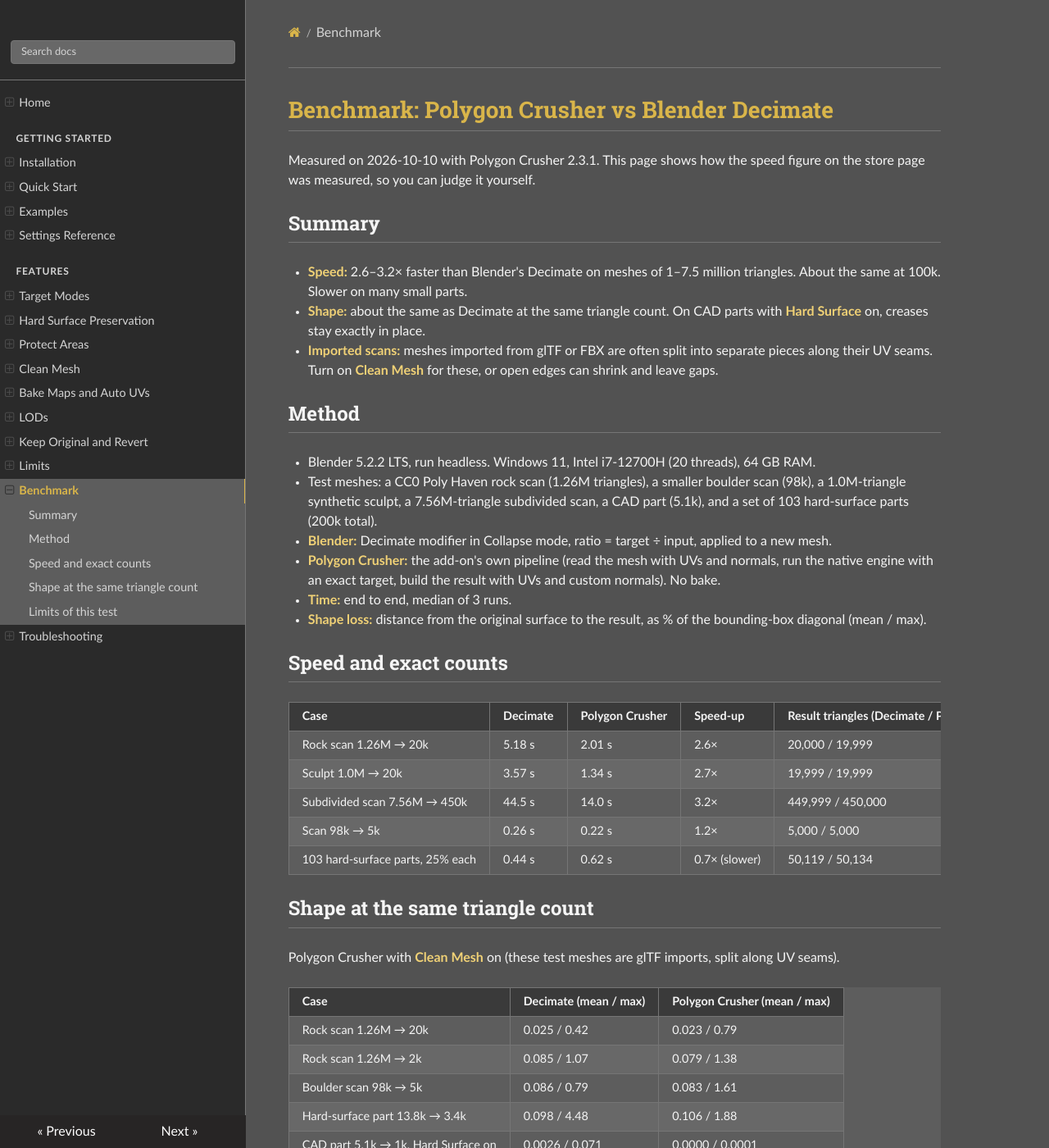
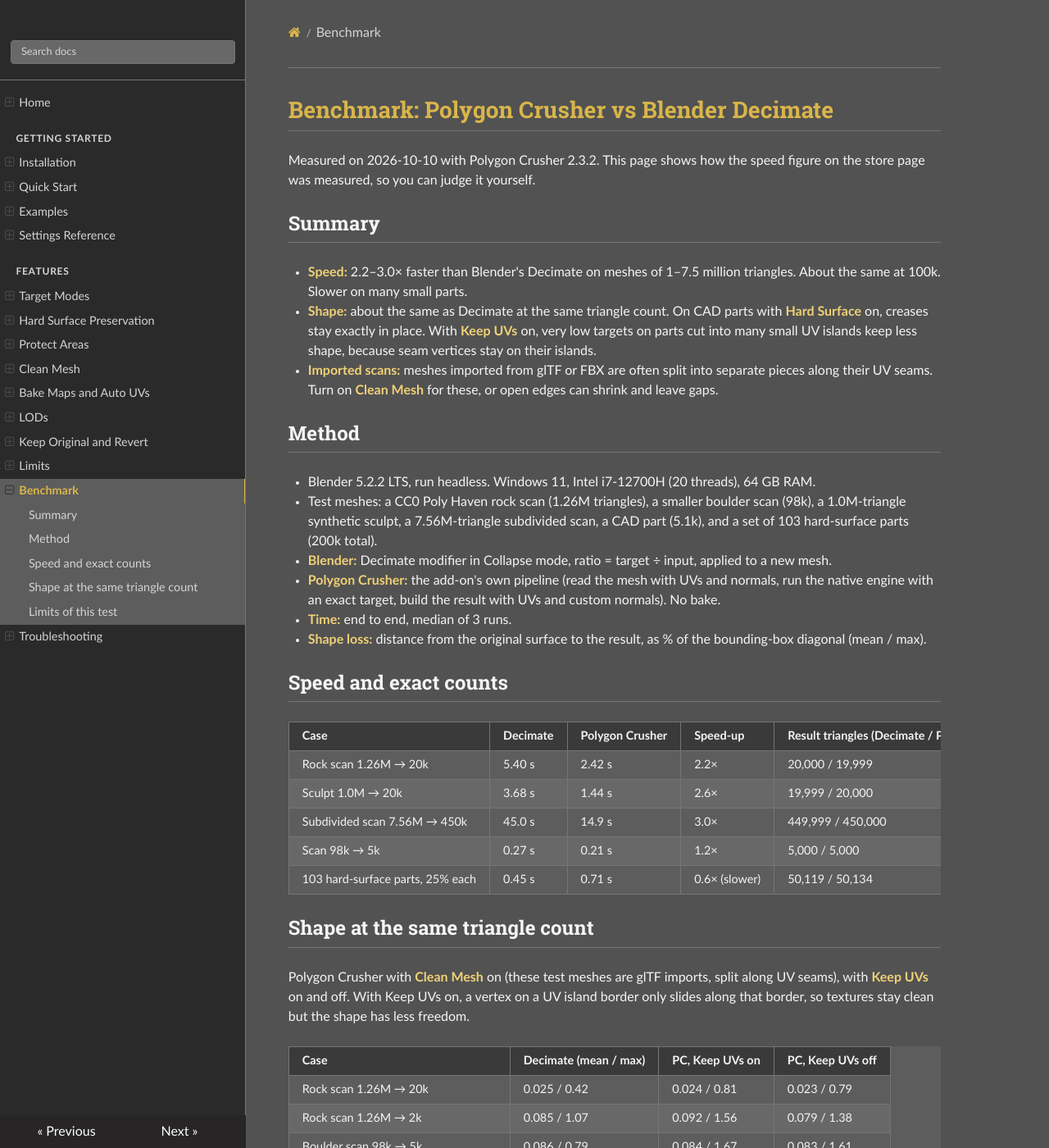
Before and after one commit to henriquevlopes/polygon-crusher-9000-docs, an MkDocs documentation site: the page built from docs/benchmark.md, in a window 1280 px wide and 1400 px high. Shown: the whole window at 82% size. Built offline with MkDocs 1.6.1, drawn with Linux system fonts in a browser that asks for light colours; some of the changed text lies outside the part shown.

Commit message:
docs(benchmark): re-measure speed and shape on 2.3.2, Keep UVs on and off
Co-Authored-By: Claude Opus 5.5 <noreply@anthropic.com>

```diff
--- a/docs/benchmark.md
+++ b/docs/benchmark.md
@@ -1,14 +1,16 @@
 # Benchmark: Polygon Crusher vs Blender Decimate
 
-Measured on 2026-10-10 with Polygon Crusher 2.3.1. This page shows how the
+Measured on 2026-10-10 with Polygon Crusher 2.3.2. This page shows how the
 speed figure on the store page was measured, so you can judge it yourself.
 
 ## Summary
 
-- **Speed:** 2.6–3.2× faster than Blender's Decimate on meshes of 1–7.5
+- **Speed:** 2.2–3.0× faster than Blender's Decimate on meshes of 1–7.5
   million triangles. About the same at 100k. Slower on many small parts.
 - **Shape:** about the same as Decimate at the same triangle count. On CAD
-  parts with **Hard Surface** on, creases stay exactly in place.
+  parts with **Hard Surface** on, creases stay exactly in place. With
+  **Keep UVs** on, very low targets on parts cut into many small UV islands
+  keep less shape, because seam vertices stay on their islands.
 - **Imported scans:** meshes imported from glTF or FBX are often split into
   separate pieces along their UV seams. Turn on **Clean Mesh** for these, or
   open edges can shrink and leave gaps.
@@ -34,24 +36,30 @@ speed figure on the store page was measured, so you can judge it yourself.
 
 | Case | Decimate | Polygon Crusher | Speed-up | Result triangles (Decimate / PC) |
 |---|---|---|---|---|
-| Rock scan 1.26M → 20k | 5.18 s | 2.01 s | 2.6× | 20,000 / 19,999 |
-| Sculpt 1.0M → 20k | 3.57 s | 1.34 s | 2.7× | 19,999 / 19,999 |
-| Subdivided scan 7.56M → 450k | 44.5 s | 14.0 s | 3.2× | 449,999 / 450,000 |
-| Scan 98k → 5k | 0.26 s | 0.22 s | 1.2× | 5,000 / 5,000 |
-| 103 hard-surface parts, 25% each | 0.44 s | 0.62 s | 0.7× (slower) | 50,119 / 50,134 |
+| Rock scan 1.26M → 20k | 5.40 s | 2.42 s | 2.2× | 20,000 / 19,999 |
+| Sculpt 1.0M → 20k | 3.68 s | 1.44 s | 2.6× | 19,999 / 20,000 |
+| Subdivided scan 7.56M → 450k | 45.0 s | 14.9 s | 3.0× | 449,999 / 450,000 |
+| Scan 98k → 5k | 0.27 s | 0.21 s | 1.2× | 5,000 / 5,000 |
+| 103 hard-surface parts, 25% each | 0.45 s | 0.71 s | 0.6× (slower) | 50,119 / 50,134 |
 
 ## Shape at the same triangle count
 
 Polygon Crusher with **Clean Mesh** on (these test meshes are glTF imports,
-split along UV seams).
+split along UV seams), with **Keep UVs** on and off. With Keep UVs on, a
+vertex on a UV island border only slides along that border, so textures
+stay clean but the shape has less freedom.
 
-| Case | Decimate (mean / max) | Polygon Crusher (mean / max) |
-|---|---|---|
-| Rock scan 1.26M → 20k | 0.025 / 0.42 | 0.023 / 0.79 |
-| Rock scan 1.26M → 2k | 0.085 / 1.07 | 0.079 / 1.38 |
-| Boulder scan 98k → 5k | 0.086 / 0.79 | 0.083 / 1.61 |
-| Hard-surface part 13.8k → 3.4k | 0.098 / 4.48 | 0.106 / 1.88 |
-| CAD part 5.1k → 1k, Hard Surface on | 0.0026 / 0.071 | 0.0000 / 0.0001 |
+| Case | Decimate (mean / max) | PC, Keep UVs on | PC, Keep UVs off |
+|---|---|---|---|
+| Rock scan 1.26M → 20k | 0.025 / 0.42 | 0.024 / 0.81 | 0.023 / 0.79 |
+| Rock scan 1.26M → 2k | 0.085 / 1.07 | 0.092 / 1.56 | 0.079 / 1.38 |
+| Boulder scan 98k → 5k | 0.086 / 0.79 | 0.084 / 1.67 | 0.083 / 1.61 |
+| Hard-surface part 13.8k → 3.4k | 0.098 / 4.48 | 0.213 / 9.06 | 0.106 / 1.88 |
+| CAD part 5.1k → 1k, Hard Surface on | 0.0026 / 0.071 | 0.0000 / 0.0001 | 0.0000 / 0.0001 |
+
+The hard-surface part has many small UV islands, so with Keep UVs on its
+thin cables lose the most. Turn Keep UVs off when you don't need the
+texture.
 
 ## Limits of this test
 
```
